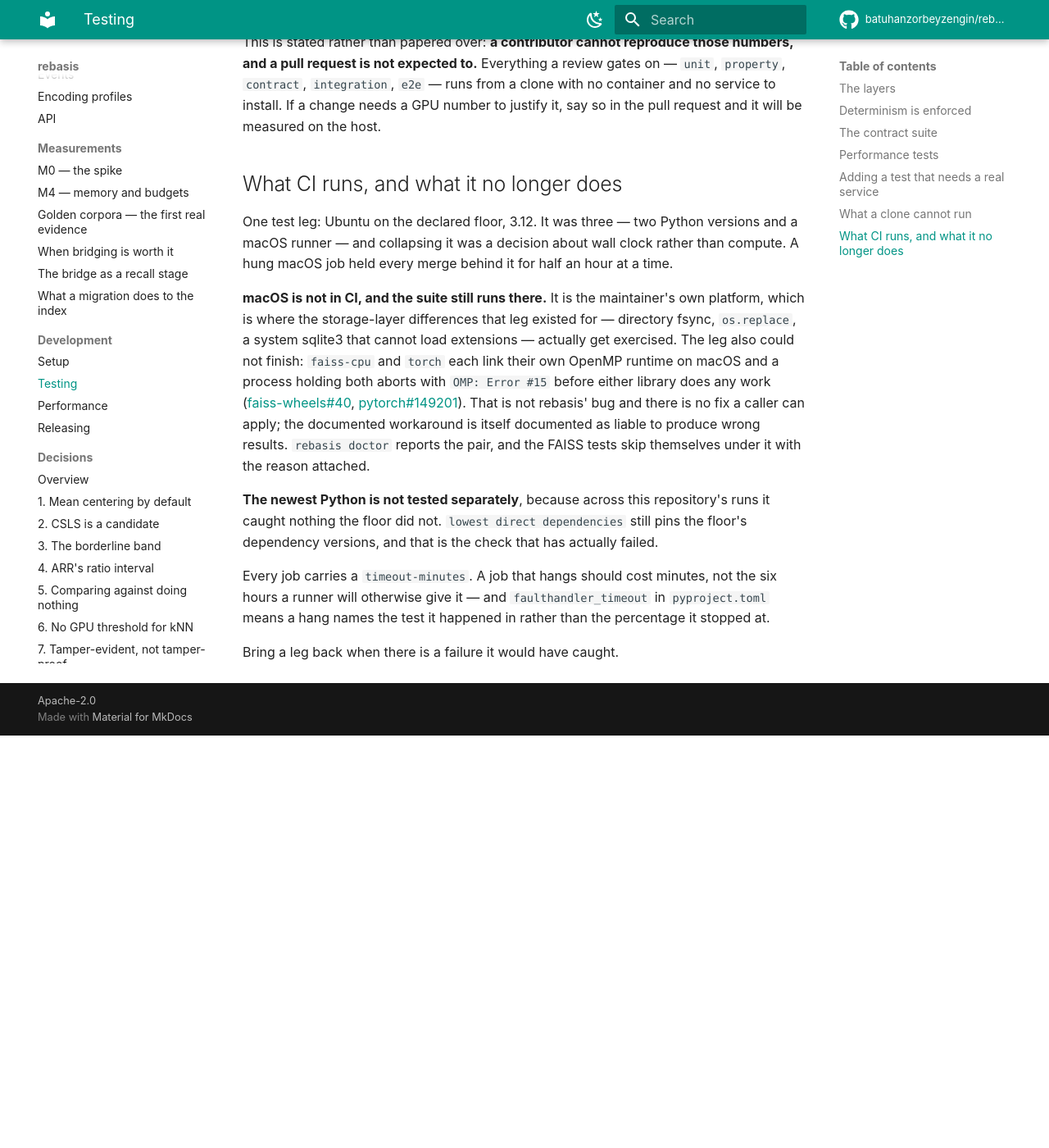
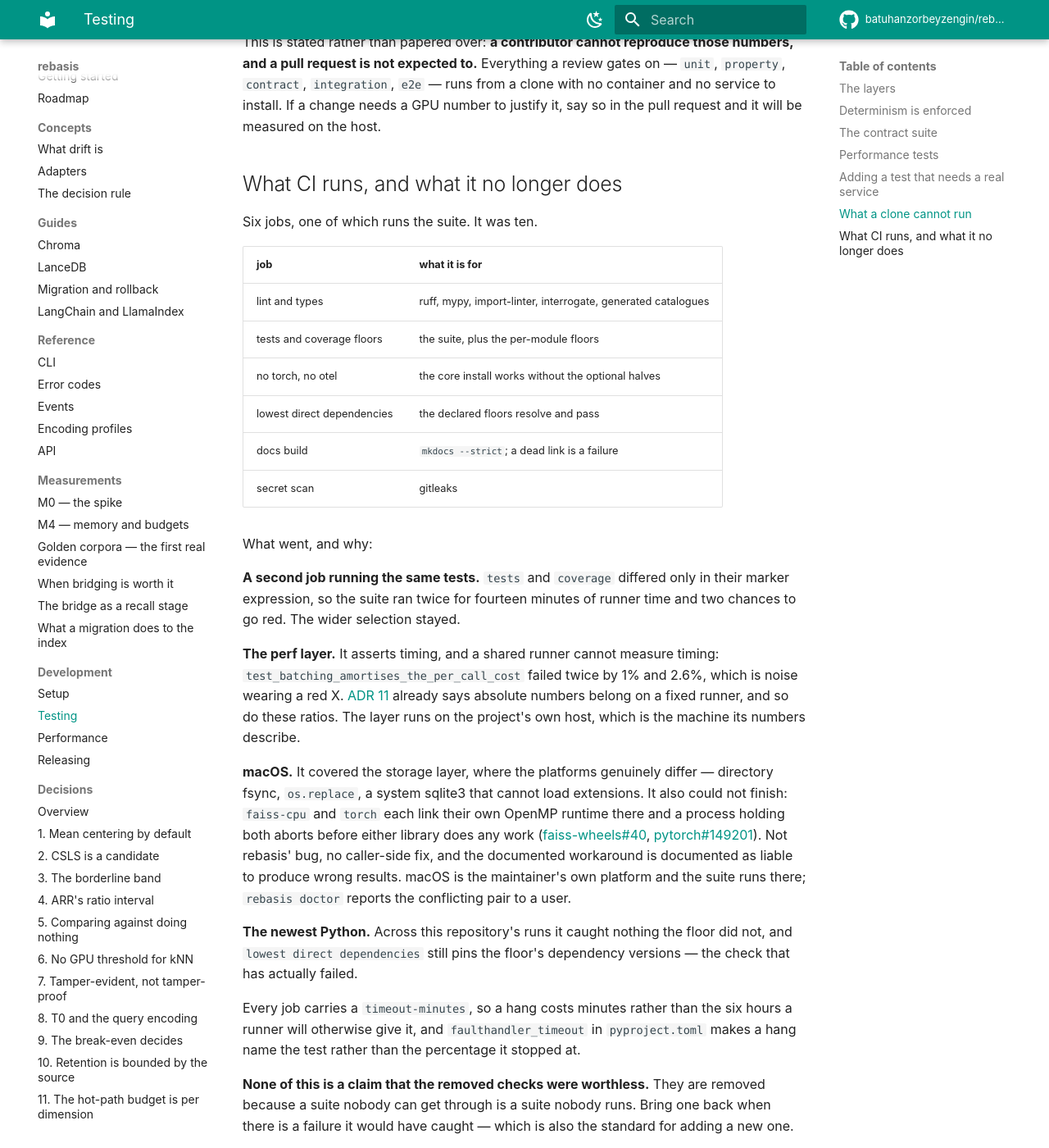
Before and after one commit to batuhanzorbeyzengin/rebasis, an MkDocs documentation site: the page built from docs/development/testing.md, in a window 1280 px wide and 1400 px high, scrolled down 2383 px. Shown: the whole window at 82% size. Built offline with MkDocs 1.6.1 and Material for MkDocs 9.7.7, drawn with Linux system fonts in a browser that asks for light colours; comment, search, counter and statistics services are not loaded; before the commit the page ends 3280 px from its top, so only the background shows below that.

Commit message:
ci: one test run, six jobs, and no timing assertions
The suite was running twice. `tests` and `coverage` differed only in their
marker expression, so every push paid fourteen minutes of runner time for one
result and got two chances to go red. The wider selection stays and does both
jobs; the skip guard that was unique to the other one moved across, because a
backend test opening with `importorskip` reports the same green summary whether
it ran or was never installed.

The perf layer is out of CI entirely. It asserts timing, and a shared runner
cannot measure timing: `test_batching_amortises_the_per_call_cost` failed twice,
by 1% and by 2.6%, which is noise wearing a red X. ADR 11 already says absolute
numbers belong on a fixed runner — the ratios are no different. The layer runs
on the project's own host, which is the machine its numbers describe.

Ten jobs to six, with a `timeout-minutes` on each. None of this says the removed
checks were worthless. A suite nobody can get through is a suite nobody runs,
and `docs/development/testing.md` now records what would justify bringing any of
them back: a failure it would have caught.

```diff
--- a/docs/development/testing.md
+++ b/docs/development/testing.md
@@ -94,31 +94,50 @@
 
 ## What CI runs, and what it no longer does
 
-One test leg: Ubuntu on the declared floor, 3.12. It was three — two Python
-versions and a macOS runner — and collapsing it was a decision about wall clock
-rather than compute. A hung macOS job held every merge behind it for half an
-hour at a time.
+Six jobs, one of which runs the suite. It was ten.
 
-**macOS is not in CI, and the suite still runs there.** It is the maintainer's
-own platform, which is where the storage-layer differences that leg existed for
-— directory fsync, `os.replace`, a system sqlite3 that cannot load extensions —
-actually get exercised. The leg also could not finish: `faiss-cpu` and `torch`
-each link their own OpenMP runtime on macOS and a process holding both aborts
-with `OMP: Error #15` before either library does any work
-([faiss-wheels#40](https://github.com/kyamagu/faiss-wheels/issues/40),
-[pytorch#149201](https://github.com/pytorch/pytorch/issues/149201)). That is not
-rebasis' bug and there is no fix a caller can apply; the documented workaround
-is itself documented as liable to produce wrong results. `rebasis doctor` reports
-the pair, and the FAISS tests skip themselves under it with the reason attached.
+| job | what it is for |
+|---|---|
+| lint and types | ruff, mypy, import-linter, interrogate, generated catalogues |
+| tests and coverage floors | the suite, plus the per-module floors |
+| no torch, no otel | the core install works without the optional halves |
+| lowest direct dependencies | the declared floors resolve and pass |
+| docs build | `mkdocs --strict`; a dead link is a failure |
+| secret scan | gitleaks |
 
-**The newest Python is not tested separately**, because across this
-repository's runs it caught nothing the floor did not. `lowest direct
-dependencies` still pins the floor's dependency versions, and that is the check
-that has actually failed.
+What went, and why:
 
-Every job carries a `timeout-minutes`. A job that hangs should cost minutes, not
-the six hours a runner will otherwise give it — and `faulthandler_timeout` in
-`pyproject.toml` means a hang names the test it happened in rather than the
-percentage it stopped at.
+**A second job running the same tests.** `tests` and `coverage` differed only in
+their marker expression, so the suite ran twice for fourteen minutes of runner
+time and two chances to go red. The wider selection stayed.
 
-Bring a leg back when there is a failure it would have caught.
+**The perf layer.** It asserts timing, and a shared runner cannot measure
+timing: `test_batching_amortises_the_per_call_cost` failed twice by 1% and 2.6%,
+which is noise wearing a red X. [ADR
+11](../adr/0011-the-hot-path-budget-is-per-dimension.md) already says absolute
+numbers belong on a fixed runner, and so do these ratios. The layer runs on the
+project's own host, which is the machine its numbers describe.
+
+**macOS.** It covered the storage layer, where the platforms genuinely differ —
+directory fsync, `os.replace`, a system sqlite3 that cannot load extensions. It
+also could not finish: `faiss-cpu` and `torch` each link their own OpenMP
+runtime there and a process holding both aborts before either library does any
+work ([faiss-wheels#40](https://github.com/kyamagu/faiss-wheels/issues/40),
+[pytorch#149201](https://github.com/pytorch/pytorch/issues/149201)). Not
+rebasis' bug, no caller-side fix, and the documented workaround is documented as
+liable to produce wrong results. macOS is the maintainer's own platform and the
+suite runs there; `rebasis doctor` reports the conflicting pair to a user.
+
+**The newest Python.** Across this repository's runs it caught nothing the floor
+did not, and `lowest direct dependencies` still pins the floor's dependency
+versions — the check that has actually failed.
+
+Every job carries a `timeout-minutes`, so a hang costs minutes rather than the
+six hours a runner will otherwise give it, and `faulthandler_timeout` in
+`pyproject.toml` makes a hang name the test rather than the percentage it
+stopped at.
+
+**None of this is a claim that the removed checks were worthless.** They are
+removed because a suite nobody can get through is a suite nobody runs. Bring one
+back when there is a failure it would have caught — which is also the standard
+for adding a new one.
```
Also changed, not shown: changelog.d/+ci-one-leg.removed.md (+1 -1 lines), 1 other file.
